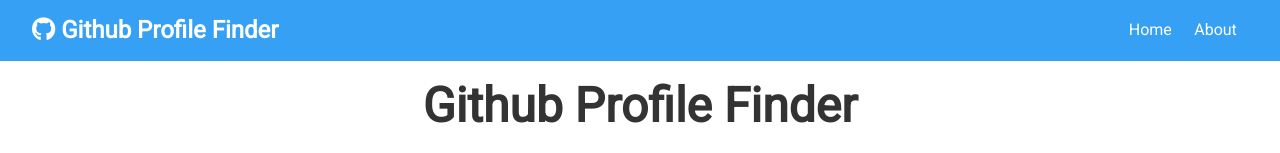
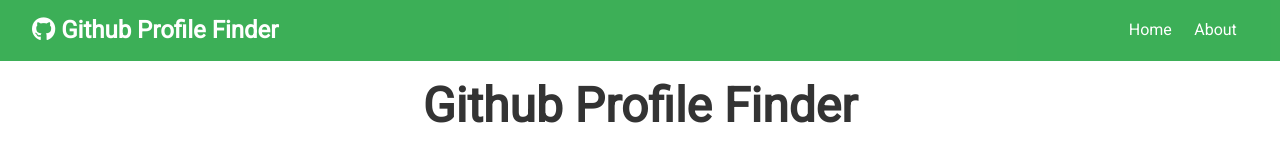
Before and after one commit to IdoGo15/github-profile-finder, a React (Create React App) app: page / in a window 1280 px wide. Shown: the top 153 px of the page. Built offline with nearby package versions, Linux system fonts and the light colour scheme; no server answers.

Commit message:
changed primary color

```diff
--- a/src/App.css
+++ b/src/App.css
@@ -2,7 +2,8 @@
 
 /* Global Styles */
 :root {
-  --primary-color: #2196F3;
+  /* --primary-color: #2196F3; */
+  --primary-color: #28a745;
   --dark-color: #333333;
   --light-color: #f4f4f4;
   --danger-color: #dc3545;
```
